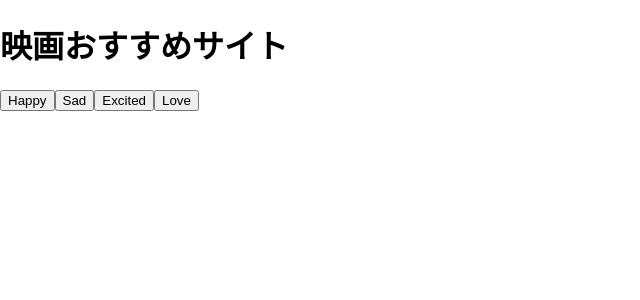
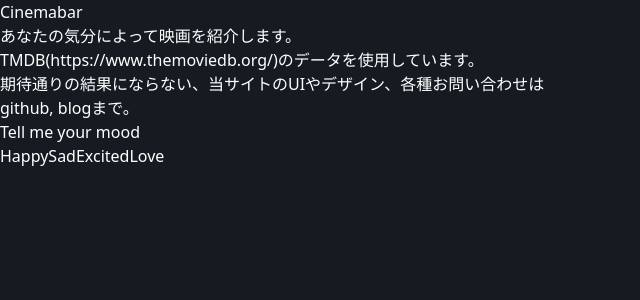
Before and after one commit to misakiishihara/cinema, a Next.js app: page / in a window 1280 px wide. Shown: the top 300 px of the page, without its empty margins (0-640 px from the left). Built offline with nearby package versions, Linux system fonts and the light colour scheme.

Commit message:
added tailwindcss

```diff
--- a/components/Layout.js
+++ b/components/Layout.js
@@ -1,8 +1,14 @@
 function Layout({ children }) {
     return (
         <>
-            <header>
+            <header className="container w-full bg-gray-500">
                 <h1>Cinemabar</h1>
+                <p>
+                    あなたの気分によって映画を紹介します。<br/>
+                    TMDB(https://www.themoviedb.org/)のデータを使用しています。<br/>
+                    期待通りの結果にならない、当サイトのUIやデザイン、各種お問い合わせは<br/>
+                    github, blogまで。
+                </p>
             </header>
             <main>
                 {children}
--- a/package.json
+++ b/package.json
@@ -15,7 +15,10 @@
     "react-dom": "18.2.0"
   },
   "devDependencies": {
+    "autoprefixer": "^10.4.14",
     "eslint": "8.41.0",
-    "eslint-config-next": "13.4.4"
+    "eslint-config-next": "13.4.4",
+    "postcss": "^8.4.24",
+    "tailwindcss": "^3.3.2"
   }
 }
--- a/pages/index.js
+++ b/pages/index.jsx
@@ -1,7 +1,6 @@
-
-
 import React, { useState } from 'react';
 import axios from 'axios';
+import Layout from '../components/Layout';
 
 const IndexPage = () => {
   const [movies, setMovies] = useState([]);
@@ -43,7 +42,8 @@
 
   return (
     <div>
-      <h1>映画おすすめサイト</h1>
+      <Layout />
+      <p>Tell me your mood</p>
       <button onClick={() => fetchMovies('28','35','14')}>Happy</button>
       <button onClick={() => fetchMovies('18','10751')}>Sad</button>
       <button onClick={() => fetchMovies('12','27','53')}>Excited</button>
@@ -52,7 +52,7 @@
         {movies.map((movie) => (
           <div key={movie.id}>
             <h2>{movie.title}</h2>
-            <p>{movie.overview}</p>
+            <p className='bg-gray'>{movie.overview}</p>
             <a
               href={`https://www.themoviedb.org/movie/${movie.id}`}
               target="_blank"
--- /dev/null
+++ b/postcss.config.js
@@ -0,0 +1,6 @@
+module.exports = {
+  plugins: {
+    tailwindcss: {},
+    autoprefixer: {},
+  },
+}
--- a/styles/globals.css
+++ b/styles/globals.css
@@ -1,26 +1,8 @@
-html,
-body {
-  padding: 0;
-  margin: 0;
-  font-family: -apple-system, BlinkMacSystemFont, Segoe UI, Roboto, Oxygen,
-    Ubuntu, Cantarell, Fira Sans, Droid Sans, Helvetica Neue, sans-serif;
-}
-
-a {
-  color: inherit;
-  text-decoration: none;
-}
+@tailwind base;
+@tailwind components;
+@tailwind utilities;
 
 * {
-  box-sizing: border-box;
+  background-color:#161b22;
+  color: white;
 }
-
-@media (prefers-color-scheme: dark) {
-  html {
-    color-scheme: dark;
-  }
-  body {
-    color: white;
-    background: black;
-  }
-}
--- /dev/null
+++ b/tailwind.config.js
@@ -0,0 +1,14 @@
+/** @type {import('tailwindcss').Config} */
+module.exports = {
+  content: ["./app/**/*.{js,ts,jsx,tsx,mdx}",
+  "./pages/**/*.{js,ts,jsx,tsx,mdx}",
+  "./components/**/*.{js,ts,jsx,tsx,mdx}",
+
+  // Or if using `src` directory:
+  "./src/**/*.{js,ts,jsx,tsx,mdx}",
+  ],
+  theme: {
+    extend: {},
+  },
+  plugins: [],
+}
```
Also changed, not shown: 2 other files (tests, documents, lock files or other folders).
